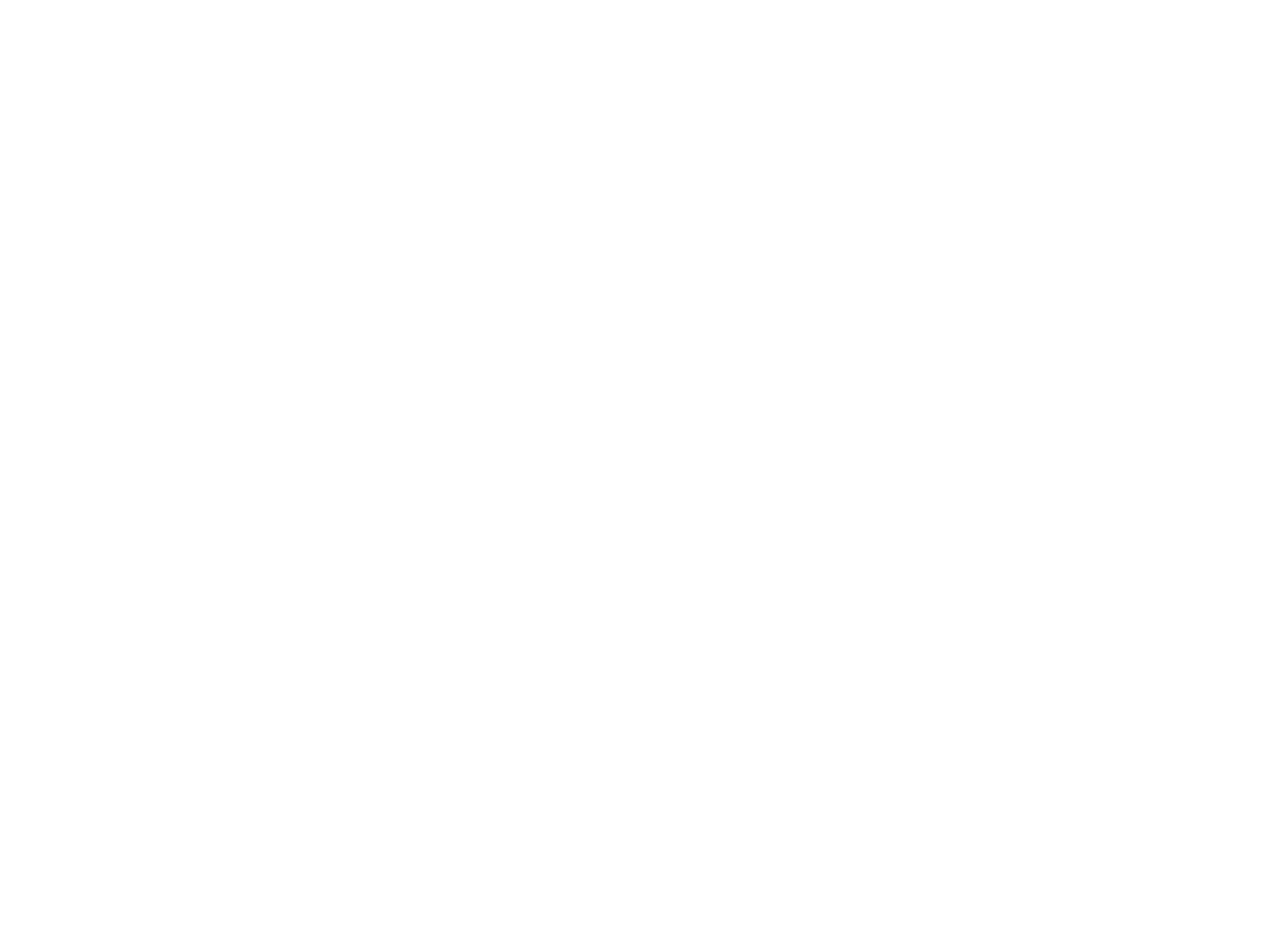
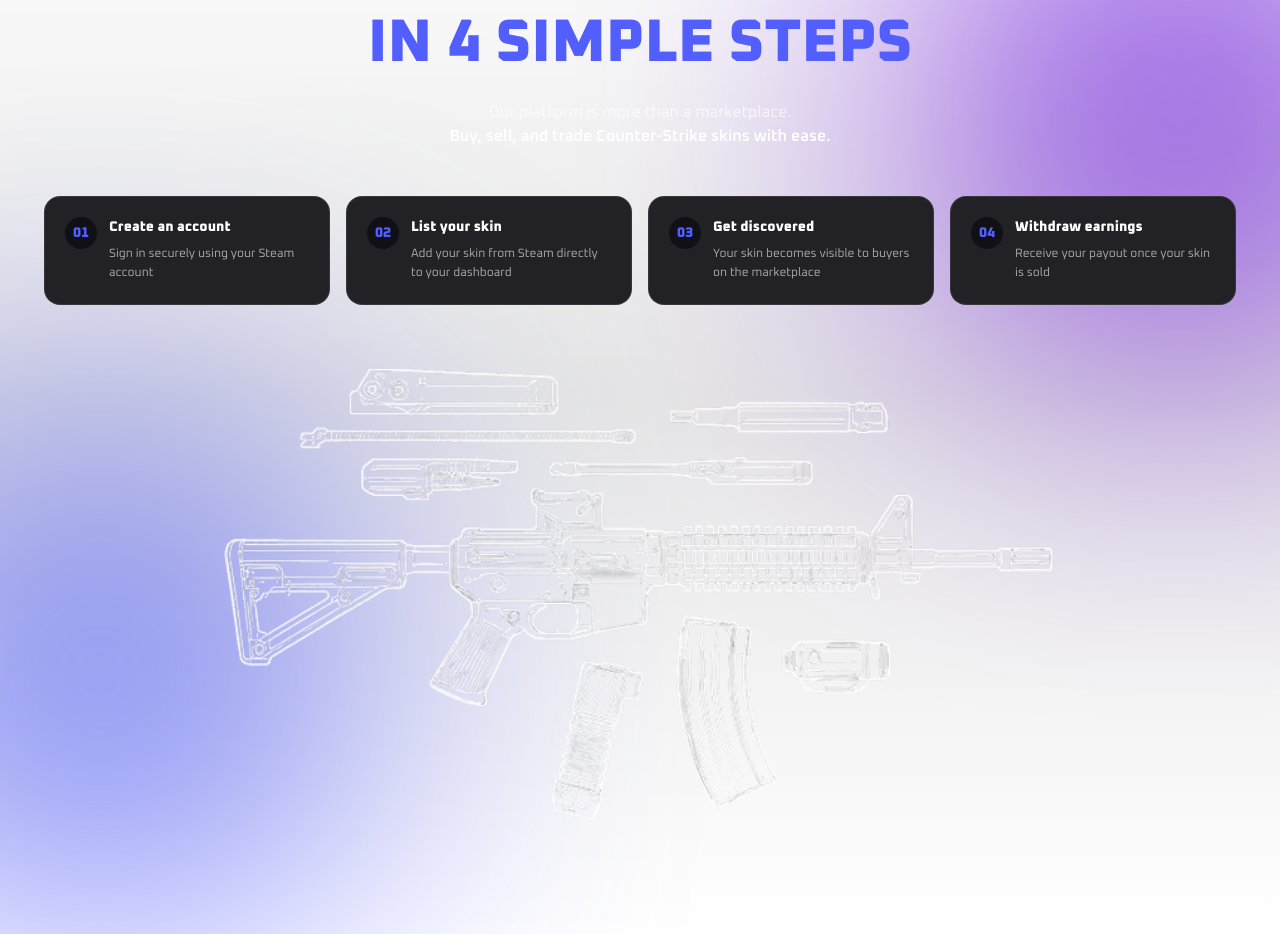
Before and after one commit to erika2knd/skynova, a Next.js app: page / in a window 1280 px wide. Shown: the part 1684-2618 px from the top of the page. Before the commit the page ends 1538 px from the top, so only its background shows below. Built offline with nearby package versions, Linux system fonts and the light colour scheme.

Commit message:
add steps section layout

```diff
--- a/app/page.tsx
+++ b/app/page.tsx
@@ -1,6 +1,7 @@
 import Header from "@/components/layout/Header";
 import Hero from "@/components/sections/Hero";
 import ExploreSkins from "@/components/sections/ExploreSkins";
+import Steps from "@/components/sections/Steps";
 
 export default function Home() {
   return (
@@ -8,6 +9,7 @@
       <Header />
       <Hero />
       <ExploreSkins />
+      <Steps />
     </main>
   );
 }
--- /dev/null
+++ b/components/sections/Steps.tsx
@@ -0,0 +1,89 @@
+import Image from "next/image";
+
+const steps = [
+  {
+    n: "01",
+    title: "Create an account",
+    text: "Sign in securely using your Steam account",
+  },
+  {
+    n: "02",
+    title: "List your skin",
+    text: "Add your skin from Steam directly to your dashboard",
+  },
+  {
+    n: "03",
+    title: "Get discovered",
+    text: "Your skin becomes visible to buyers on the marketplace",
+  },
+  {
+    n: "04",
+    title: "Withdraw earnings",
+    text: "Receive your payout once your skin is sold",
+  },
+];
+
+export default function Steps() {
+  return (
+    <section className="relative overflow-hidden py-24">
+      {/* background glow */}
+      <div className="pointer-events-none absolute inset-0">
+        <div className="absolute -left-40 top-140 h-[520px] w-[520px] rounded-full bg-[#535EFE]/75 blur-[140px]" />
+        <div className="absolute -right-40 top-0 h-[520px] w-[520px] rounded-full bg-[#680BE2]/75 blur-[140px]" />
+        <div className="absolute inset-0 bg-gradient-to-b from-black/0 via-black/10 to-black/0" />
+      </div>
+
+      <div className="relative mx-auto max-w-[1240px] px-6">
+        {/* Title */}
+        <div className="text-center">
+          <h2 className="text-4xl font-extrabold uppercase leading-[1.05] text-white md:text-6xl">
+            TURN YOUR SKINS INTO PROFIT
+            <br />
+            <span className="text-[#535EFE]">IN 4 SIMPLE STEPS</span>
+          </h2>
+
+          <p className="mx-auto mt-6 max-w-xl text-sm text-white/70 md:text-base">
+            Our platform is more than a marketplace.
+            <br />
+            <span className="font-semibold text-white">Buy, sell, and trade Counter-Strike skins with ease.</span>
+          </p>
+        </div>
+
+        {/* Step cards */}
+        <div className="mt-12 grid gap-4 md:grid-cols-4">
+          {steps.map((s) => (
+            <div
+              key={s.n}
+              className="rounded-2xl border border-white/10 bg-[#222226] p-5 backdrop-blur"
+            >
+              <div className="flex items-start gap-3">
+                <div className="flex h-8 w-8 min-w-8 shrink-0 items-center justify-center rounded-full bg-[#0F1117] text-sm font-extrabold leading-none text-[#535EFE]">
+                  {s.n}
+                </div>
+
+                <div>
+                  <p className="text-sm font-extrabold text-white">{s.title}</p>
+                  <p className="mt-2 text-xs leading-relaxed text-white/60">
+                    {s.text}
+                  </p>
+                </div>
+              </div>
+            </div>
+          ))}
+        </div>
+
+        {/* Blueprint image */}
+        <div className="mt-16 flex justify-center">
+          <Image
+            src="/images/weapons.png"
+            alt="Weapon blueprint"
+            width={920}
+            height={520}
+            className="w-full max-w-[920px] object-contain opacity-90"
+            priority={false}
+          />
+        </div>
+      </div>
+    </section>
+  );
+}
```
Also changed, not shown: public/images/weapons.png (added).
